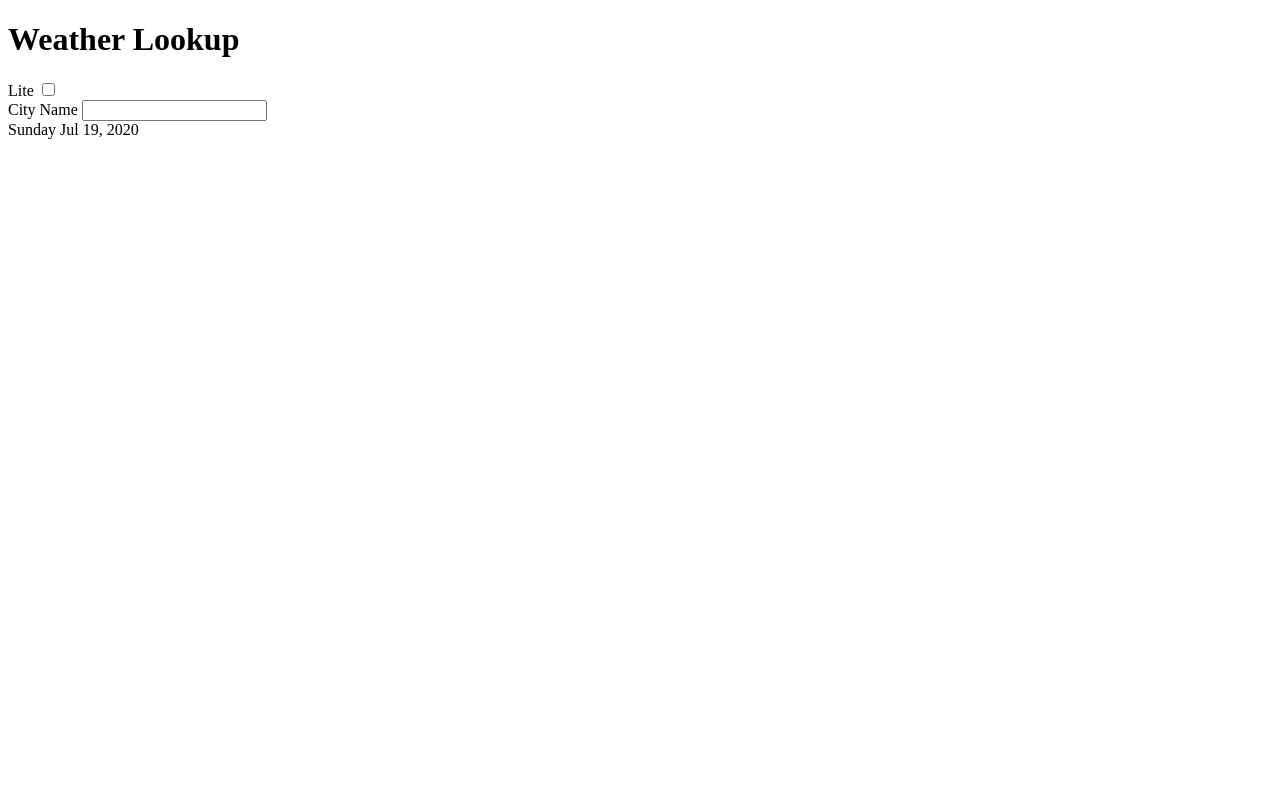
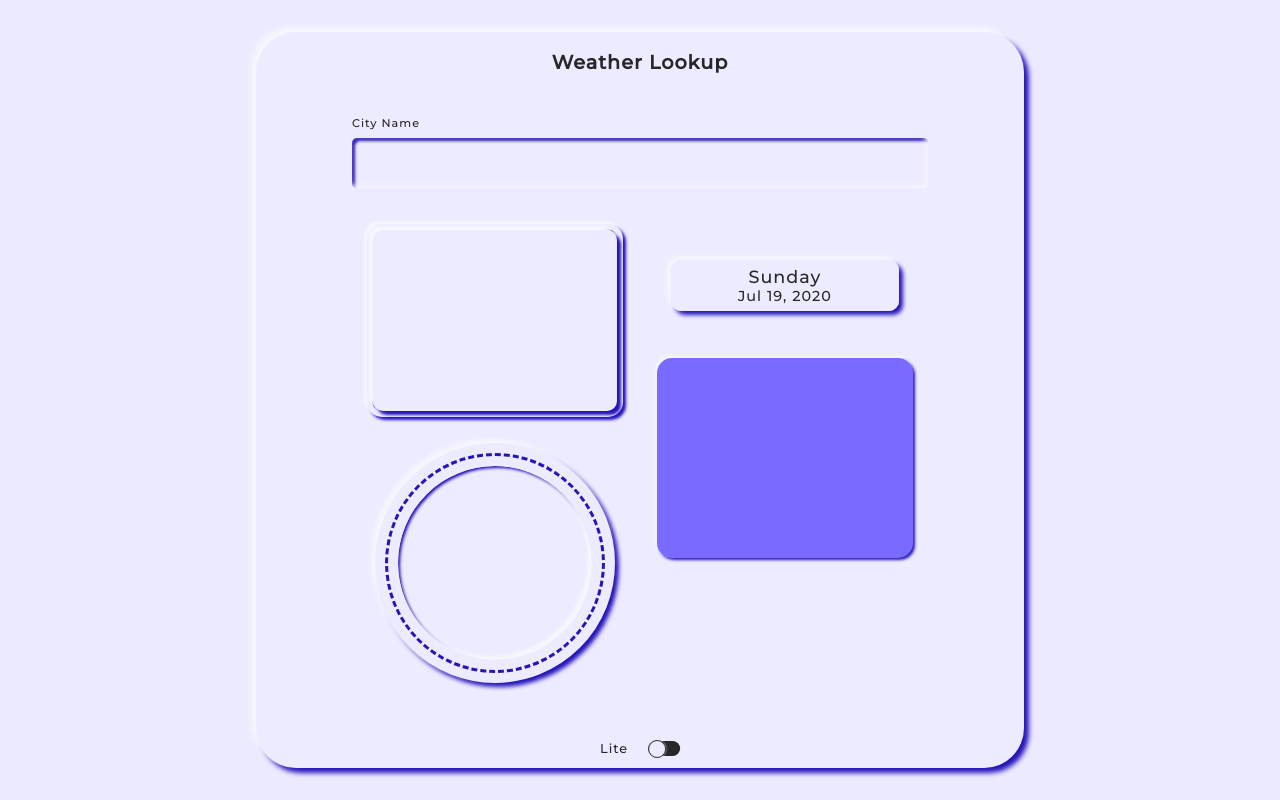
Before and after one commit to skoodath/weather, a plain HTML site: page index.html in a window 1280 px wide. Drawn offline with nearby package versions, Linux system fonts and the light colour scheme; the site is published under a folder, as on GitHub Pages, so addresses that start at the root find nothing.

Commit message:
minor update

```diff
--- a/index.html
+++ b/index.html
@@ -5,7 +5,7 @@
     <meta name="viewport" content="width=device-width, initial-scale=1.0">
     <title>Weather App</title>
     <link rel="icon" href="favicon.png">
-    <link rel="stylesheet" href="/styles/style.css">
+    <link rel="stylesheet" href="style.css">
 </head>
 <body>
     <div class="wrapper transit">
--- /dev/null
+++ b/style.css
@@ -0,0 +1,507 @@
+@import url("https://fonts.googleapis.com/css2?family=Montserrat:wght@500&display=swap");
+* {
+  box-sizing: border-box;
+  padding: 0;
+  margin: 0;
+}
+
+:root {
+  transition: all 0.5s;
+}
+
+:root[data-theme=lite] {
+  --primarybg: hsl(246, 100%, 96%);
+  --secondbg: rgb(236, 234, 255);
+  --thirdbg: rgb(121, 107, 255);
+  --liteshadow: hsl(240, 80%, 98%);
+  --darkshadow: hsl(246, 80%, 40%);
+  --primarycolor: rgb(39, 39, 39);
+  --dashborder: hsl(246, 80%, 40%);
+}
+
+:root[data-theme=dark] {
+  --primarybg: rgb(39, 39, 39);
+  --secondbg: rgb(39, 39, 39);
+  --thirdbg: rgb(121, 107, 255);
+  --liteshadow: hsl(246, 30%, 35%);
+  --darkshadow: hsl(246, 30%, 12%);
+  --primarycolor: rgb(237, 235, 255);
+  --dashborder: rgb(237, 235, 255);
+}
+
+.transition,
+.transition .transit,
+.transition .transit::before,
+.transition .transit::after {
+  transition: all 0.3s;
+  transition-delay: 0s;
+}
+
+body {
+  font-family: "Montserrat", sans-serif;
+  letter-spacing: 1px;
+}
+
+.wrapper {
+  height: 100vh;
+  margin: auto;
+  background: var(--secondbg);
+  overflow: hidden;
+  display: flex;
+  justify-content: center;
+  align-items: flex-start;
+}
+
+.weather {
+  width: 100%;
+  height: 100%;
+  display: grid;
+  grid-template-columns: repeat(6, 1fr);
+  grid-template-rows: repeat(10, auto);
+  gap: 5px;
+  background: var(--primarybg);
+  border-radius: 0;
+  border: none;
+  color: var(--primarycolor);
+  margin: 0 auto;
+  position: relative;
+}
+
+.weather__header {
+  grid-column: 1/-1;
+  padding: 6px 0;
+  display: flex;
+  font-size: 1.2em;
+  align-items: center;
+  place-content: center;
+}
+
+.weather__modebox {
+  position: absolute;
+  left: 50%;
+  bottom: 12px;
+  transform: translateX(-50%);
+  display: flex;
+  align-items: center;
+}
+.weather__modebox label {
+  margin: 0 0.5em 0 0;
+  font-size: 0.8em;
+}
+
+.weather__mode {
+  height: 15px;
+  width: 32px;
+  appearance: none;
+  -webkit-appearance: none;
+  -moz-appearance: none;
+  background: var(--primarycolor);
+  outline: none;
+  border: none;
+  border-radius: 20px;
+  position: relative;
+  cursor: pointer;
+  margin: 0 0 0 1em;
+  transition: 0.3s;
+}
+
+.weather__mode:checked {
+  background: var(--darkshadow);
+  transition: 0.3s;
+}
+
+.weather__mode::before {
+  content: "";
+  position: absolute;
+  left: 0;
+  top: 50%;
+  transform: translateY(-50%);
+  border: 1px solid var(--primarycolor);
+  border-radius: 50%;
+  width: 16px;
+  height: 16px;
+  background: var(--primarybg);
+  transition: 0.3s;
+  box-shadow: 0 0 2px var(--primarybg), inset 0 0 15px var(--primarybg);
+}
+
+.weather__mode:checked::before {
+  left: 16px;
+}
+
+.weather__cityinput {
+  grid-column: 1/-1;
+  grid-row: 2/span 1;
+}
+.weather__cityinput input {
+  width: 90%;
+  height: 40px;
+  margin: 8px auto;
+  padding: 0.2em;
+  outline: none;
+  border: none;
+  color: var(--primarycolor);
+  font-size: 1.2em;
+  border-radius: 5px;
+  background-color: var(--primarybg);
+  display: block;
+  position: relative;
+  max-width: 36rem;
+  box-shadow: -2px -2px 5px var(--liteshadow) inset, 3px 3px 3px var(--darkshadow) inset;
+}
+.weather__cityinput input:active, .weather__cityinput input:focus {
+  background-color: var(--secondbg);
+  transition: background-color 0.8s linear;
+}
+.weather__cityinput input .input__error {
+  border: 2px dashed rgba(255, 0, 0, 0.5);
+}
+.weather__cityinput label {
+  width: 90%;
+  margin: 15px auto 5px;
+  display: block;
+  padding: 0;
+  font-size: 0.7em;
+  max-width: 36rem;
+  color: var(--primarycolor);
+}
+
+.weather__error {
+  display: flex;
+  justify-content: center;
+  align-items: center;
+  padding: 6px;
+  margin: 2px auto;
+  text-transform: capitalize;
+  width: 90%;
+  border: 2px solid transparent;
+  border-radius: 5px;
+  color: rgba(255, 0, 0, 0.5);
+  max-width: 28em;
+  font-size: 0.9em;
+}
+
+.weather__error_hilite {
+  border-bottom: 2px solid rgba(255, 0, 0, 0.5);
+}
+
+.weather__city {
+  height: 45px;
+  width: 90%;
+  position: relative;
+  grid-column: 1/-1;
+  grid-row: 4/span 1;
+  display: flex;
+  justify-content: center;
+  align-items: center;
+  font-size: 1em;
+  color: var(--primarycolor);
+  background: var(--primarybg);
+  border: none;
+  margin: 0.2em auto;
+}
+.weather__city::after {
+  content: "";
+  position: absolute;
+  bottom: 0;
+  width: 99%;
+  height: 6px;
+  border-radius: 0 0 10px 10px;
+  box-shadow: 3px 3px 5px var(--liteshadow), 3px 3px 5px var(--darkshadow) inset;
+  z-index: 1;
+}
+
+.weather__city_inner {
+  display: flex;
+  justify-content: center;
+  align-items: center;
+  width: 99%;
+  height: 99%;
+  border-radius: 10px 10px 0 0;
+  background: var(--primarybg);
+}
+
+.weather__cdate {
+  width: 80%;
+  grid-column: 1/-1;
+  grid-row: 3/span 1;
+  margin: auto;
+  padding: 5px;
+  border-radius: 5px;
+  display: flex;
+  flex-direction: row;
+  justify-content: center;
+  align-items: center;
+  opacity: 1;
+  color: var(--primarycolor);
+  box-shadow: -5px -5px 3px var(--liteshadow), 2px 2px 5px var(--darkshadow);
+}
+
+.weather__week {
+  font-size: 0.9em;
+  margin: 0 8px 0 0;
+}
+
+.weather__date {
+  font-size: 0.9em;
+}
+
+.weather__temp {
+  grid-column: 1/-1;
+  grid-row: 5/span 1;
+  width: 140px;
+  height: 140px;
+  display: flex;
+  align-self: center;
+  justify-self: center;
+  justify-content: center;
+  align-items: center;
+  color: var(--primarycolor);
+  font-weight: 900;
+  border-radius: 50%;
+  position: relative;
+  box-shadow: -4px -4px 3px var(--liteshadow), 2px 2px 5px var(--darkshadow);
+}
+
+.weather__temp_inner {
+  display: flex;
+  align-self: center;
+  justify-self: center;
+  justify-content: center;
+  align-items: center;
+  width: 130px;
+  height: 130px;
+  border-radius: 50%;
+  border: 3px dashed var(--dashborder);
+}
+
+.weather__temp_sub {
+  display: flex;
+  flex-direction: column;
+  align-self: center;
+  justify-self: center;
+  justify-content: center;
+  align-items: center;
+  border: 5px solid var(--primarybg);
+  width: 125px;
+  height: 125px;
+  border-radius: 50%;
+  background: var(--primarybg);
+  box-shadow: -4px -4px 3px var(--liteshadow) inset, 2px 2px 3px var(--darkshadow) inset;
+}
+
+.weather__cel {
+  font-size: 1.2em;
+}
+
+.weather__fah {
+  font-size: 0.7em;
+}
+
+.weather__misc {
+  grid-column: 1/-1;
+  grid-row: 7/span 1;
+  display: flex;
+  flex-direction: row;
+  justify-content: center;
+  align-items: center;
+  text-transform: capitalize;
+  width: 90%;
+  margin: 0 auto;
+  background: var(--thirdbg);
+  height: 80px;
+  border-radius: 15px;
+  color: #fff;
+  box-shadow: -2px -2px 3px var(--liteshadow), 2px 2px 3px var(--darkshadow);
+}
+
+.weather__desc {
+  font-size: 0.9em;
+  justify-content: center;
+  align-items: center;
+  display: inline-block;
+}
+
+.weather__real_style {
+  grid-column: 1/-1;
+  grid-row: 6/span 1;
+  border-radius: 20px;
+  font-size: 0.7em;
+  padding: 0.5em;
+  margin: 0 auto;
+  font-weight: bold;
+  display: inline-block;
+  justify-content: center;
+  align-items: center;
+}
+
+@media screen and (min-width: 48.01em) {
+  .wrapper {
+    align-items: center;
+  }
+
+  .weather {
+    width: 768px;
+    height: 736px;
+    grid-template-columns: repeat(8, 1fr);
+    grid-template-rows: repeat(10, 1fr);
+    border-radius: 40px;
+    box-shadow: -5px -5px 5px var(--liteshadow), 5px 5px 5px var(--darkshadow);
+  }
+
+  .weather__header {
+    border-radius: 40px 40px 0 0;
+    height: 60px;
+    grid-column: 1/-1;
+    grid-row: 1/span 1;
+  }
+
+  .weather__cdate {
+    grid-column: 5/span 3;
+    grid-row: 3/span 2;
+    flex-direction: column;
+    font-size: 1em;
+    border-radius: 10px;
+    border: 1px double var(--primarybg);
+    box-shadow: -4px -4px 4px var(--liteshadow), 4px 4px 4px var(--darkshadow);
+  }
+
+  .weather__week {
+    font-size: 1.1em;
+    margin: 0 0 0 0;
+  }
+
+  .weather__cityinput {
+    grid-column: 1/-1;
+    grid-row: 2/span 1;
+  }
+  .weather__cityinput input {
+    height: 50px;
+    font-size: 1.5em;
+  }
+
+  .weather__city {
+    height: auto;
+    grid-column: 2/span 3;
+    grid-row: 3/span 3;
+    font-size: 1.5em;
+    border-radius: 15px;
+    border: 5px solid var(--primarybg);
+    box-shadow: -3px -3px 3px var(--liteshadow) inset, 3px 3px 3px var(--darkshadow) inset, -3px -3px 3px var(--liteshadow), 3px 3px 3px var(--darkshadow);
+  }
+  .weather__city::after {
+    z-index: -1;
+  }
+
+  .weather__city_inner {
+    border-radius: 10px;
+    border: 5px solid var(--primarybg);
+    box-shadow: -4px -4px 3px var(--liteshadow), 4px 4px 3px var(--darkshadow);
+  }
+
+  .weather__temp {
+    grid-column: 2/span 3;
+    grid-row: 6/span 4;
+    width: 240px;
+    height: 240px;
+    background: var(--primarybg);
+    border: 4px solid var(--primarybg);
+    box-shadow: -4px -4px 4px var(--liteshadow), 4px 4px 4px var(--darkshadow);
+  }
+
+  .weather__temp_inner {
+    width: 220px;
+    height: 220px;
+    border-radius: 50%;
+  }
+
+  .weather__temp_sub {
+    width: 210px;
+    height: 210px;
+    border-radius: 50%;
+    border: 8px solid var(--primarybg);
+  }
+
+  .weather__cel {
+    font-size: 3em;
+  }
+
+  .weather__real_style {
+    grid-column: 2/span 3;
+    grid-row: 10/span 1;
+  }
+
+  .weather__misc {
+    grid-column: 5/span 3;
+    grid-row: 5/span 5;
+    flex-direction: column;
+    height: 200px;
+  }
+
+  .weather__desc {
+    font-size: 1.2em;
+  }
+}
+@media screen and (min-width: 30em) and (max-height: 36em) {
+  .weather {
+    grid-template-columns: repeat(12, 1fr);
+    grid-template-rows: auto;
+  }
+
+  .weather__cityinput label {
+    margin: 0 auto 5px;
+    width: 60%;
+  }
+  .weather__cityinput input {
+    width: 60%;
+    margin: 6px auto;
+  }
+
+  .weather__error {
+    width: 60%;
+  }
+
+  .weather__city {
+    width: 100%;
+    height: 30px;
+    padding: 5px;
+    border-radius: 5px;
+    grid-column: 2/7;
+    grid-row: 3/span 1;
+    justify-content: center;
+    align-items: center;
+    margin: auto;
+    box-shadow: -3px -3px 3px var(--liteshadow), 3px 3px 3px var(--darkshadow);
+  }
+  .weather__city::after {
+    z-index: -1;
+  }
+
+  .weather__cdate {
+    height: 30px;
+    grid-column: 7/12;
+    grid-row: 3/span 1;
+  }
+
+  .weather__temp {
+    grid-column: 2/7;
+    grid-row: 4/span 3;
+    align-self: flex-start;
+    margin: auto;
+  }
+
+  .weather__misc {
+    grid-column: 7/12;
+    grid-row: 4/span 1;
+    justify-content: center;
+    align-items: center;
+    margin: auto;
+  }
+
+  .weather__real_style {
+    grid-column: 7/12;
+    grid-row: 5/span 1;
+  }
+}
+
+/*# sourceMappingURL=style.css.map */
```
